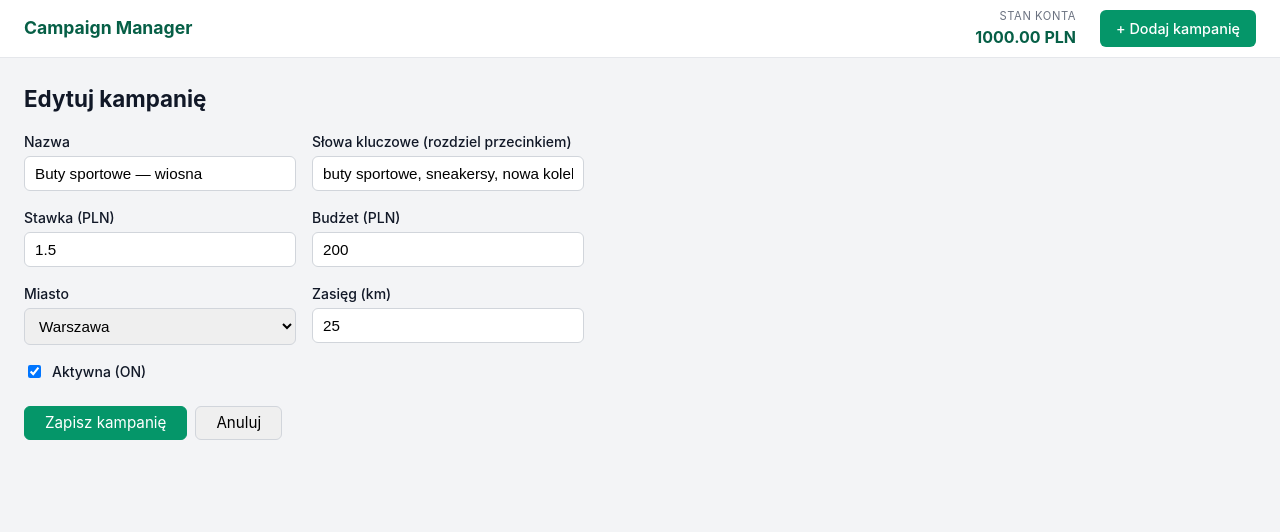
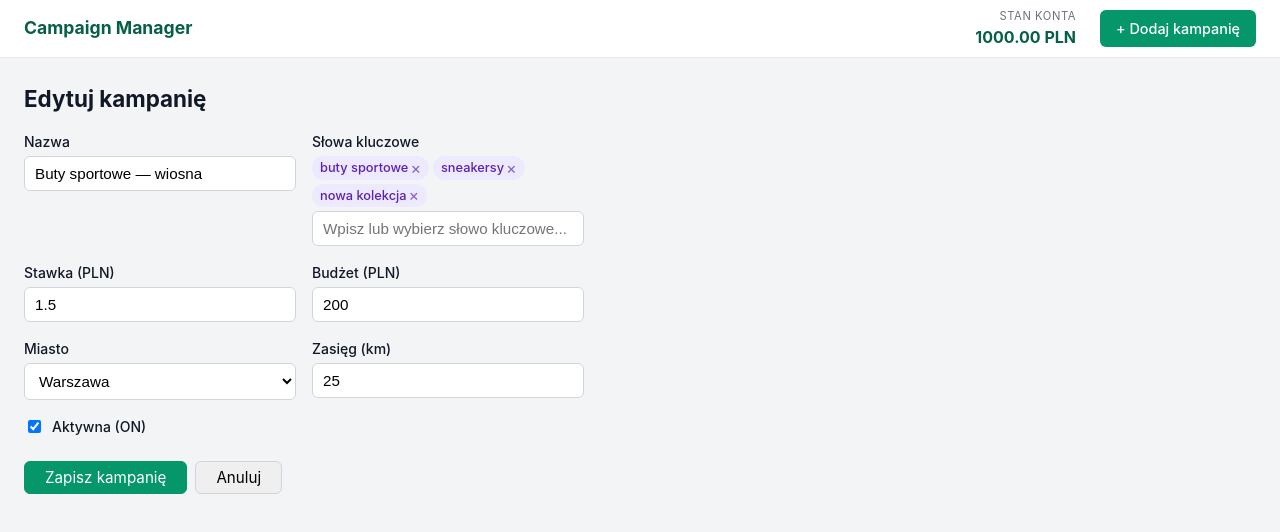
Before and after one commit to lukaset649/CampaignManager, a React (Vite) app: page /campaigns/a1b2c3d4-e5f6-7890-abcd-ef1234567890/edit in a window 1280 px wide. Shown: the top 532 px of the page. Built offline with nearby package versions, Linux system fonts and the light colour scheme.

Commit message:
adjust CampaignForm

```diff
--- a/src/components/CampaignForm/CampaignForm.tsx
+++ b/src/components/CampaignForm/CampaignForm.tsx
@@ -1,8 +1,11 @@
-import { useState } from 'react';
+import { Controller, useForm } from 'react-hook-form';
+import { zodResolver } from '@hookform/resolvers/zod';
 import { MIN_BID_AMOUNT } from '../../config/constants';
-import { mockTowns } from '../../data/mockTowns';
 import type { CampaignFormData } from '../../utils/validation';
+import { campaignSchema } from '../../utils/validation';
 import { formatCurrency } from '../../utils/format';
+import { KeywordTypeahead } from '../KeywordTypeahead/KeywordTypeahead';
+import { TownSelect } from '../TownSelect/TownSelect';
 import './CampaignForm.less';
 
 export type { CampaignFormData } from '../../utils/validation';
@@ -14,133 +17,122 @@ interface CampaignFormProps {
   availableBalance?: number;
 }
 
-const EMPTY_FORM = {
-  name: '',
-  keywords: '',
-  bidAmount: '',
-  fundAmount: '',
-  status: true,
-  town: '',
-  radius: '',
-};
-
-const toFormValues = (values: CampaignFormData) => ({
-  name: values.name,
-  keywords: values.keywords.join(', '),
-  bidAmount: String(values.bidAmount),
-  fundAmount: String(values.fundAmount),
-  status: values.status,
-  town: values.town,
-  radius: String(values.radius),
-});
-
 export const CampaignForm = ({
   onSubmit,
   onCancel,
   defaultValues,
   availableBalance,
 }: CampaignFormProps) => {
-  const [formData, setFormData] = useState(
-    defaultValues ? toFormValues(defaultValues) : EMPTY_FORM,
-  );
-  const [fundAmountError, setFundAmountError] = useState<string | null>(null);
+  const {
+    register,
+    handleSubmit,
+    control,
+    setError,
+    formState: { errors },
+  } = useForm<CampaignFormData>({
+    resolver: zodResolver(campaignSchema),
+    defaultValues: defaultValues ?? { keywords: [], status: true },
+  });
 
-  const validateFundAmount = (value: string) => {
-    if (availableBalance === undefined) {
-      return null;
-    }
-    if (Number(value) > availableBalance) {
-      return `Niewystarczające środki. Dostępne saldo: ${formatCurrency(availableBalance)}`;
-    }
-    return null;
-  };
-
-  const handleChange = (e: React.ChangeEvent<HTMLInputElement | HTMLSelectElement>) => {
-    const { name, value, type } = e.target;
-    setFormData((prev) => ({
-      ...prev,
-      [name]: type === 'checkbox' ? (e.target as HTMLInputElement).checked : value,
-    }));
-    if (name === 'fundAmount') {
-      setFundAmountError(validateFundAmount(value));
-    }
-  };
-
-  const handleSubmit = (e: React.FormEvent) => {
-    e.preventDefault();
-    const error = validateFundAmount(formData.fundAmount);
-    if (error) {
-      setFundAmountError(error);
+  const handleFormSubmit = (data: CampaignFormData) => {
+    if (availableBalance !== undefined && data.fundAmount > availableBalance) {
+      setError('fundAmount', {
+        type: 'manual',
+        message: `Niewystarczające środki. Dostępne saldo: ${formatCurrency(availableBalance)}`,
+      });
       return;
     }
-    onSubmit({
-      name: formData.name,
-      keywords: formData.keywords.split(',').map((k) => k.trim()).filter(Boolean),
-      bidAmount: Number(formData.bidAmount),
-      fundAmount: Number(formData.fundAmount),
-      status: formData.status,
-      town: formData.town,
-      radius: Number(formData.radius),
-    });
+    onSubmit(data);
   };
 
   return (
-    <form className="campaign-form" onSubmit={handleSubmit}>
+    <form className="campaign-form" onSubmit={handleSubmit(handleFormSubmit)}>
       <div className="campaign-form__field">
         <label htmlFor="name">Nazwa</label>
-        <input id="name" name="name" type="text" value={formData.name} onChange={handleChange} required />
+        <input
+          id="name"
+          type="text"
+          className={errors.name ? 'campaign-form__input--error' : ''}
+          {...register('name')}
+        />
+        {errors.name && <span className="campaign-form__error">{errors.name.message}</span>}
       </div>
 
       <div className="campaign-form__field">
-        <label htmlFor="keywords">Słowa kluczowe (rozdziel przecinkiem)</label>
-        <input id="keywords" name="keywords" type="text" value={formData.keywords} onChange={handleChange} />
+        <label>Słowa kluczowe</label>
+        <Controller
+          name="keywords"
+          control={control}
+          render={({ field, fieldState }) => (
+            <KeywordTypeahead
+              value={field.value ?? []}
+              onChange={field.onChange}
+              error={fieldState.error?.message}
+            />
+          )}
+        />
       </div>
 
       <div className="campaign-form__field">
         <label htmlFor="bidAmount">Stawka (PLN)</label>
-        <input id="bidAmount" name="bidAmount" type="number" min={MIN_BID_AMOUNT} step="0.01" value={formData.bidAmount} onChange={handleChange} required />
+        <input
+          id="bidAmount"
+          type="number"
+          step="0.01"
+          min={MIN_BID_AMOUNT}
+          className={errors.bidAmount ? 'campaign-form__input--error' : ''}
+          {...register('bidAmount')}
+        />
+        {errors.bidAmount && <span className="campaign-form__error">{errors.bidAmount.message}</span>}
       </div>
 
       <div className="campaign-form__field">
         <label htmlFor="fundAmount">Budżet (PLN)</label>
         <input
           id="fundAmount"
-          name="fundAmount"
           type="number"
+          step="0.01"
           min="0"
-          step="0.01"
-          value={formData.fundAmount}
-          onChange={handleChange}
-          required
-          className={fundAmountError ? 'campaign-form__input--error' : ''}
+          className={errors.fundAmount ? 'campaign-form__input--error' : ''}
+          {...register('fundAmount')}
         />
-        {fundAmountError && (
-          <span className="campaign-form__error">{fundAmountError}</span>
-        )}
+        {errors.fundAmount && <span className="campaign-form__error">{errors.fundAmount.message}</span>}
       </div>
 
       <div className="campaign-form__field">
-        <label htmlFor="town">Miasto</label>
-        <select id="town" name="town" value={formData.town} onChange={handleChange} required>
-          <option value="">-- wybierz miasto --</option>
-          {mockTowns.map((town) => (
-            <option key={town} value={town}>{town}</option>
-          ))}
-        </select>
+        <label>Miasto</label>
+        <Controller
+          name="town"
+          control={control}
+          render={({ field, fieldState }) => (
+            <TownSelect
+              value={field.value}
+              onChange={field.onChange}
+              error={fieldState.error?.message}
+            />
+          )}
+        />
       </div>
 
       <div className="campaign-form__field">
         <label htmlFor="radius">Zasięg (km)</label>
-        <input id="radius" name="radius" type="number" min="1" value={formData.radius} onChange={handleChange} required />
+        <input
+          id="radius"
+          type="number"
+          min="1"
+          className={errors.radius ? 'campaign-form__input--error' : ''}
+          {...register('radius')}
+        />
+        {errors.radius && <span className="campaign-form__error">{errors.radius.message}</span>}
       </div>
 
       <div className="campaign-form__field campaign-form__field--checkbox">
-        <input id="status" name="status" type="checkbox" checked={formData.status} onChange={handleChange} />
+        <input id="status" type="checkbox" {...register('status')} />
         <label htmlFor="status">Aktywna (ON)</label>
       </div>
 
       <div className="campaign-form__actions">
-        <button type="submit" disabled={!!fundAmountError}>Zapisz kampanię</button>
+        <button type="submit">Zapisz kampanię</button>
         <button type="button" onClick={onCancel}>Anuluj</button>
       </div>
     </form>
--- a/src/utils/validation.ts
+++ b/src/utils/validation.ts
@@ -4,11 +4,11 @@ import { MIN_BID_AMOUNT } from '../config/constants';
 export const campaignSchema = z.object({
   name: z.string().min(3, 'Nazwa musi mieć min. 3 znaki'),
   keywords: z.array(z.string()).min(1, 'Dodaj min. jedno słowo kluczowe'),
-  bidAmount: z.number().min(MIN_BID_AMOUNT, `Min. stawka to ${MIN_BID_AMOUNT} PLN`),
-  fundAmount: z.number().positive('Budżet musi być większy od 0'),
+  bidAmount: z.coerce.number().min(MIN_BID_AMOUNT, `Min. stawka to ${MIN_BID_AMOUNT} PLN`),
+  fundAmount: z.coerce.number().positive('Budżet musi być większy od 0'),
   status: z.boolean(),
   town: z.string().min(1, 'Wybierz miasto'),
-  radius: z.number().positive('Zasięg musi być większy od 0'),
+  radius: z.coerce.number().positive('Zasięg musi być większy od 0'),
 });
 
 export type CampaignFormData = z.infer<typeof campaignSchema>;
```
